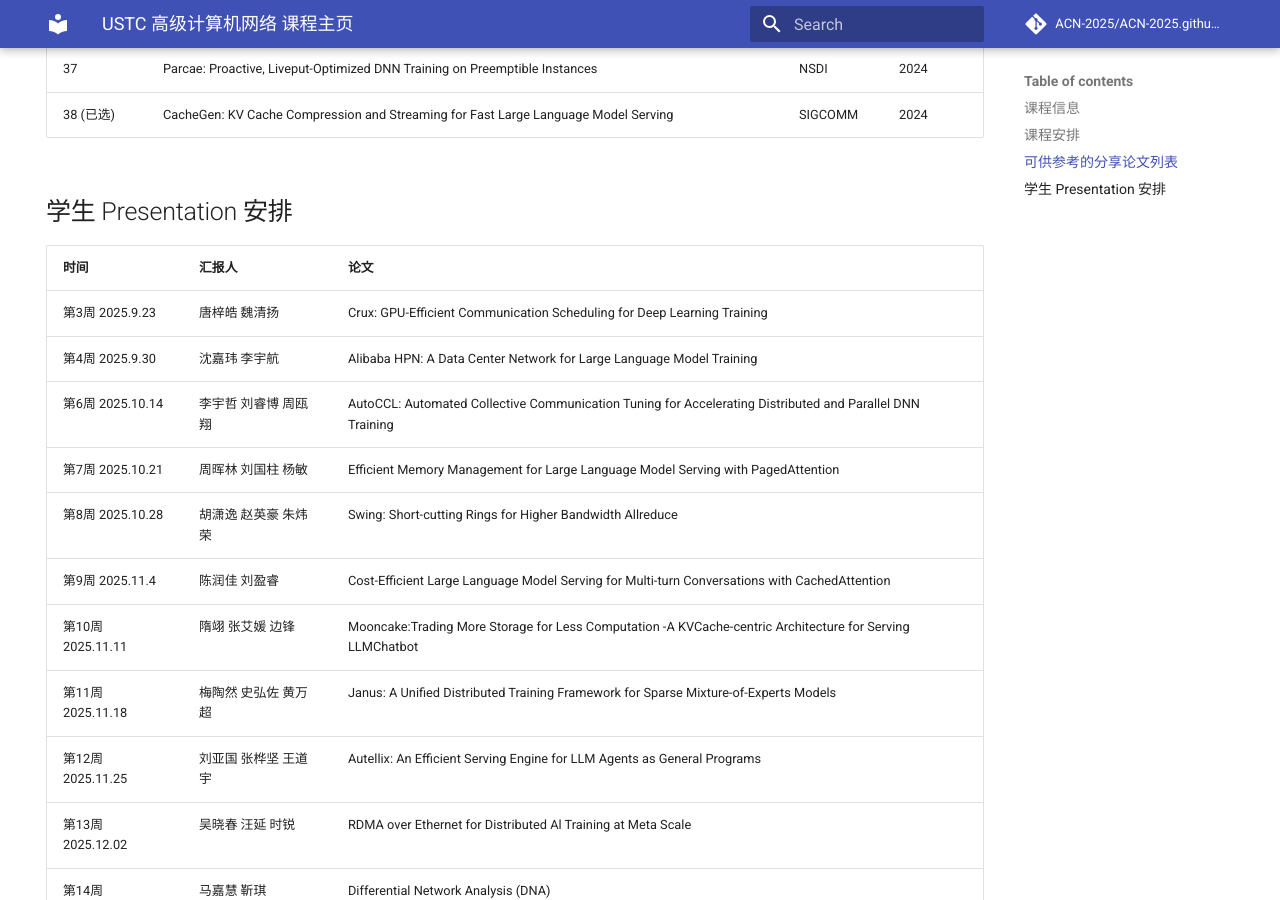
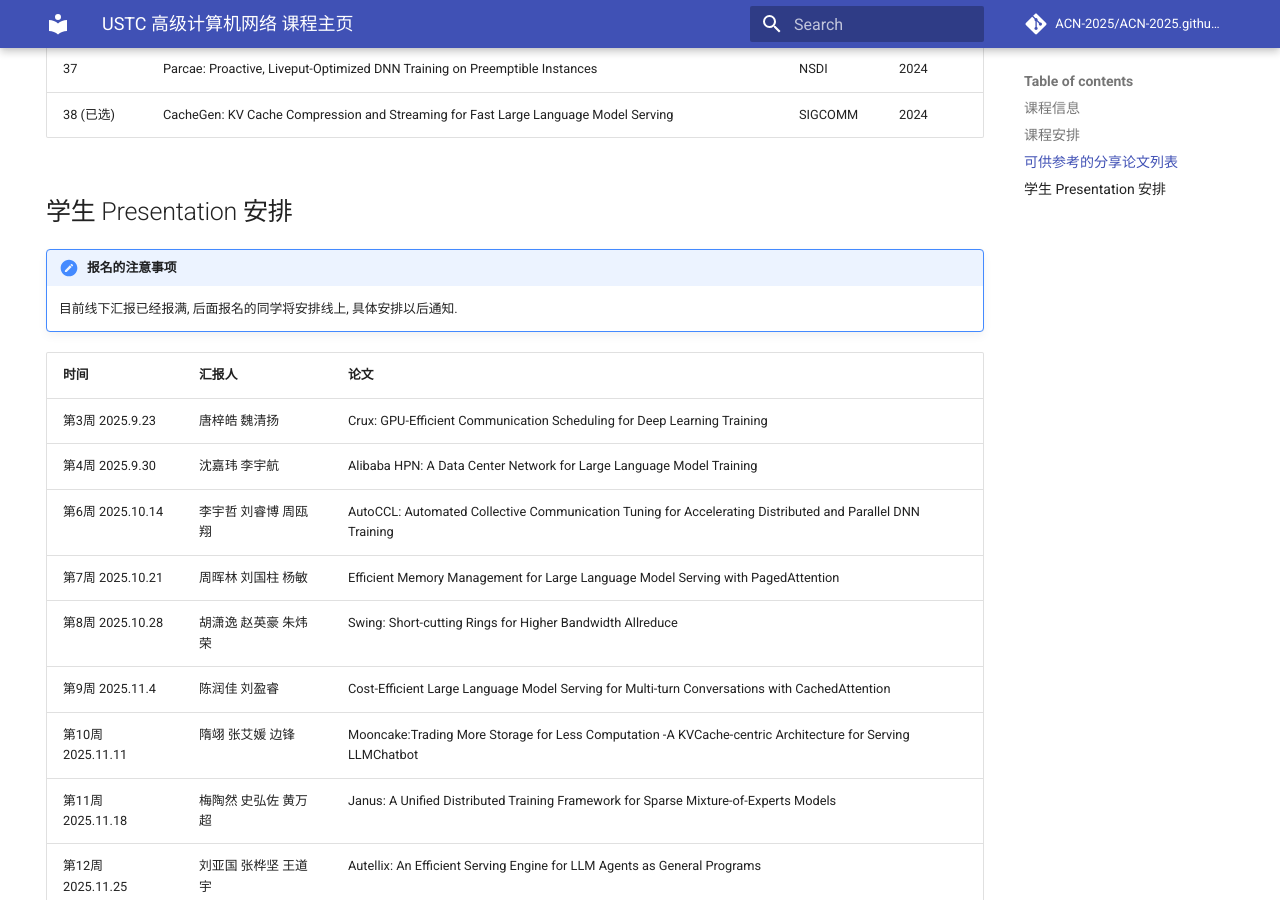
Before and after one commit to ACN-2025/ACN-2025.github.io, an MkDocs documentation site: the page built from docs/index.md, in a window 1280 px wide and 900 px high, scrolled down 3189 px. Built offline with MkDocs 1.6.1 and Material for MkDocs 9.7.7, drawn with Linux system fonts in a browser that asks for light colours; comment, search, counter and statistics services are not loaded.

Commit message:
Added a note.

```diff
--- a/docs/index.md
+++ b/docs/index.md
@@ -83,7 +83,9 @@ hide:
 
 ## 学生 Presentation 安排
 
+!!! note "报名的注意事项"
 
+    目前线下汇报已经报满, 后面报名的同学将安排线上, 具体安排以后通知.
 
 | 时间 | 汇报人 | 论文 |
 | --- | --- | --- |
```
